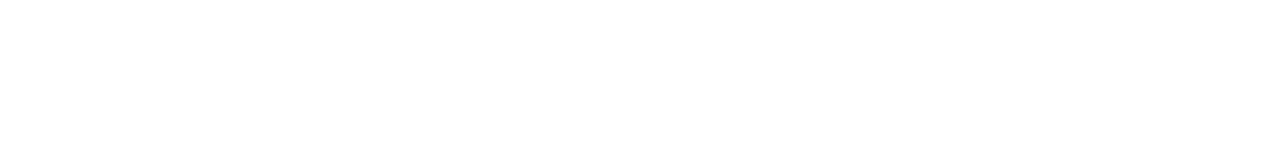
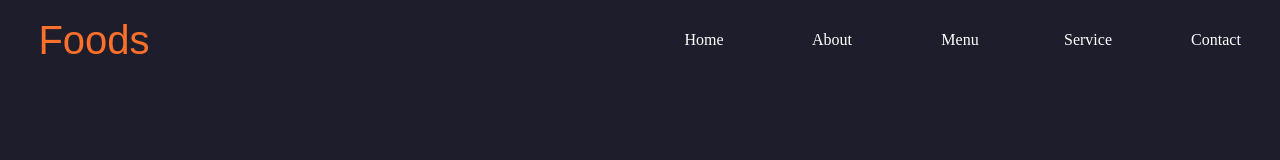
Before and after one commit to Gonzx77/proyectoWeb, a plain HTML site: page index.html in a window 1280 px wide. Drawn offline with nearby package versions, Linux system fonts and the light colour scheme.

Commit message:
Se creo el menu de opciones de la pagina: - Se creo y aplico estructura Geid. - Se aplico el estilo para estas opciones. - Se oculta al tener menos de 600px de largo ( para dispositivos moviles)

```diff
--- a/css/style.css
+++ b/css/style.css
@@ -1,11 +1,9 @@
 @import url(../css/varaibles.css);
 
-@font-face {
-    font-family: "Poppins";
-    src: url(../storage/fonts/popins/Poppins-Bold.ttf);
-}
+
 
 body{
+    background-color: var(--color-2);
     width: 100vw;
     height: 100vh;
 }
@@ -15,3 +13,56 @@ body{
     padding: 0;
     box-sizing: border-box;
 }
+
+.header{
+    display: grid;
+    grid-template-columns: 50% 50%;
+    top: 0;
+    width: 100%;
+    height: 80px;
+}
+
+
+.title{
+    display: flex;
+    align-items: center;
+    justify-content: left;
+}
+#food{
+    font-family: "Poppins", sans-serif;
+    margin-left: 3vw;
+    color: var(--color-1);
+    font-size: 40px;
+}
+
+
+.menuGrid{
+    width: 100%;
+    height: 100%;
+    display: grid;
+    grid-template-columns: repeat(5, 1fr);
+}
+
+.menuElement{
+    margin: 20px;
+    display: flex;
+    align-items: center;
+    justify-content: center;
+}
+.menuElement:hover{
+    border: 1px solid var(--color-5);
+}
+
+.menuText{
+    color: var(--color-w);
+}
+
+
+
+
+
+@media (max-width: 600px) {
+    .menuGrid{
+        display: none;
+    }
+}
--- a/css/varaibles.css
+++ b/css/varaibles.css
@@ -3,6 +3,7 @@
     --color-2: #1e1d2b;
     --color-3: #ffefe8;
     --color-4: #2c2b47;
+    --color-5: #00ff80;
     --color-w: #ffffff;
     --color-b: #000000;
 }
--- a/index.html
+++ b/index.html
@@ -9,5 +9,39 @@
 </head>
 <body>
 
+    <div class="header">
+        <div class="title">
+            <p id="food">Foods</p>
+        </div>
+        <div class="menu">
+            <div class="menuGrid">
+                <div class="menuElement">
+                    <p class="menuText">Home</p>
+                </div>
+                <div class="menuElement">
+                    <p class="menuText">About</p>
+                </div>
+                <div class="menuElement">
+                    <p class="menuText">Menu</p>
+                </div>
+                <div class="menuElement">
+                    <p class="menuText">Service</p>
+                </div>
+                <div class="menuElement">
+                    <p class="menuText">Contact</p>
+                </div>
+            </div>
+        </div>
+    </div>
+
+    <div class="cont">
+        <div class="contElement">
+
+        </div>
+        <div class="contElement">
+
+        </div>
+    </div>
+
 </body>
 </html>
```
